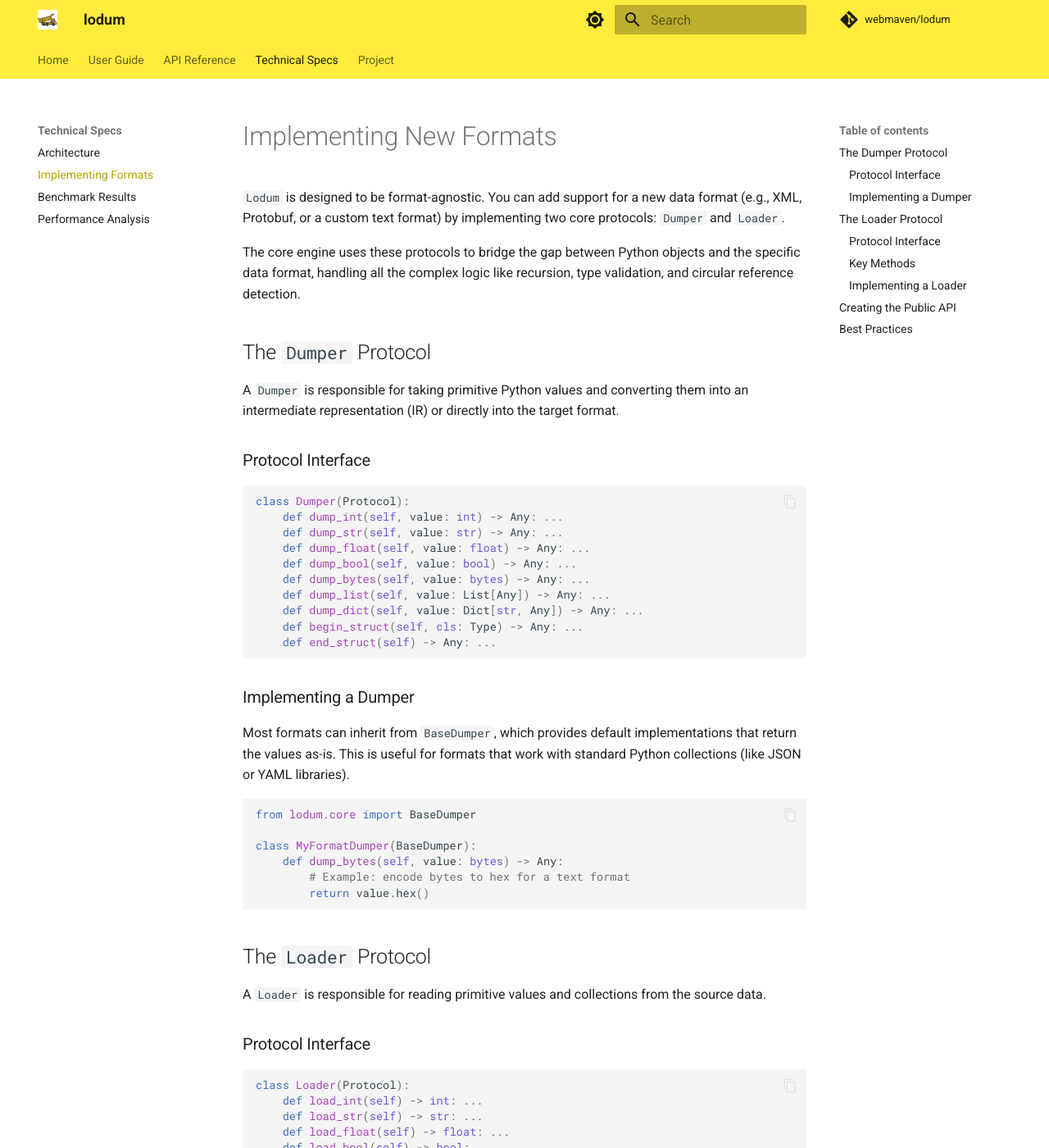
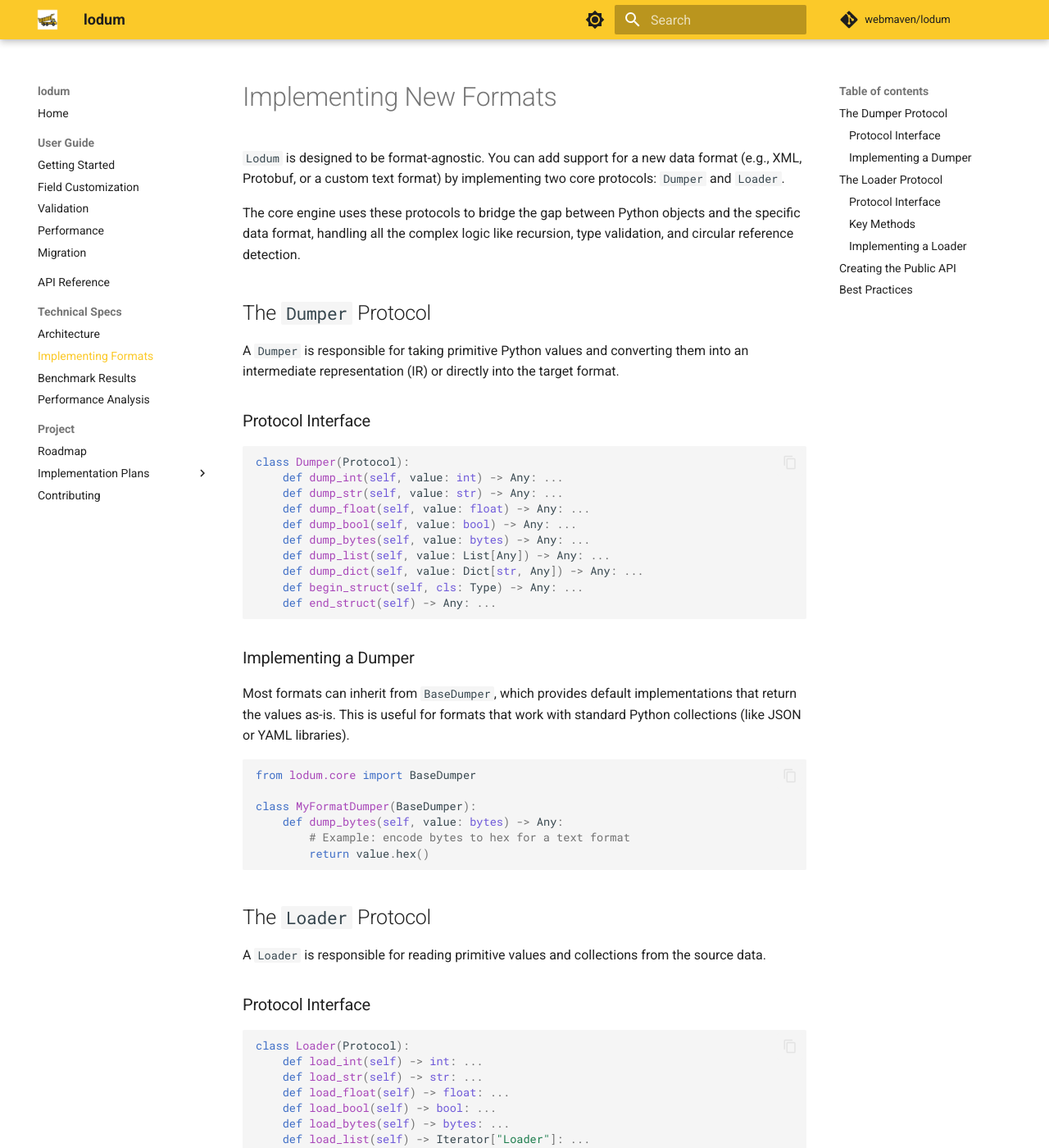
Before and after one commit to webmaven/lodum, an MkDocs documentation site: the page built from docs/IMPLEMENTING_FORMATS.md, in a window 1280 px wide and 1400 px high. Shown: the whole window at 82% size. Built offline with MkDocs 1.6.1 and Material for MkDocs 9.7.7, drawn with Linux system fonts in a browser that asks for light colours; comment, search, counter and statistics services are not loaded.

Commit message:
docs: Fix color branding, navigation behavior, and broken external links

```diff
--- a/docs/IMPLEMENTING_FORMATS.md
+++ b/docs/IMPLEMENTING_FORMATS.md
@@ -104,4 +104,4 @@
 2. **Handle `bytes`**: If your format doesn't support raw binary data, implement `dump_bytes` and `load_bytes_value` to handle Base64 or Hex encoding.
 3. **Recursive Safety**: You don't need to worry about recursion limits or circular references; the `lodum.internal.dump` and `load` functions handle this automatically.
 4. **Performance**: If your format returns standard Python dicts/lists, ensure `get_dict()` returns them to enable the compiler's fast-path optimizations.
-5. **Thoroughly Test Your Implementation**: After implementing a new format, it's crucial to ensure its correctness and robustness. Run the project's comprehensive test suite and add new tests specifically for your format. Refer to the [Contributing Guide](../CONTRIBUTING.md) for detailed instructions on running tests and maintaining code quality.
+5. **Thoroughly Test Your Implementation**: After implementing a new format, it's crucial to ensure its correctness and robustness. Run the project's comprehensive test suite and add new tests specifically for your format. Refer to the [Contributing Guide](CONTRIBUTING.md) for detailed instructions on running tests and maintaining code quality.
--- /dev/null
+++ b/docs/stylesheets/extra.css
@@ -0,0 +1,22 @@
+:root {
+  --md-primary-fg-color: #fbc929;
+  --md-primary-fg-color--light: #ffe066;
+  --md-primary-fg-color--dark: #c7a000;
+}
+
+/* Ensure text on primary yellow is dark enough for accessibility */
+[data-md-color-scheme="default"] .md-header {
+  color: #1e1e1e;
+}
+
+[data-md-color-scheme="default"] .md-header__button {
+  color: #1e1e1e;
+}
+
+[data-md-color-scheme="default"] .md-tabs__link {
+  color: rgba(30, 30, 30, 0.7);
+}
+
+[data-md-color-scheme="default"] .md-tabs__link--active {
+  color: #1e1e1e;
+}
--- a/mkdocs.yml
+++ b/mkdocs.yml
@@ -10,7 +10,7 @@
     # Primary: Construction Yellow (#fbc929)
     - media: "(prefers-color-scheme: light)"
       scheme: default
-      primary: yellow
+      primary: custom
       accent: indigo
       toggle:
         icon: material/brightness-7
@@ -24,12 +24,14 @@
         icon: material/brightness-4
         name: Switch to light mode
   features:
-    - navigation.tabs
     - navigation.sections
     - navigation.top
     - search.suggest
     - search.highlight
     - content.code.copy
+
+extra_css:
+  - stylesheets/extra.css
 
 repo_url: https://github.com/webmaven/lodum
 repo_name: webmaven/lodum
```
Also changed, not shown: docs/BENCHMARK_RESULTS.md (+5 -5 lines).
